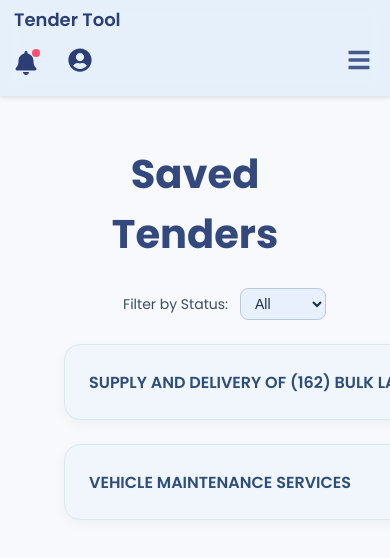
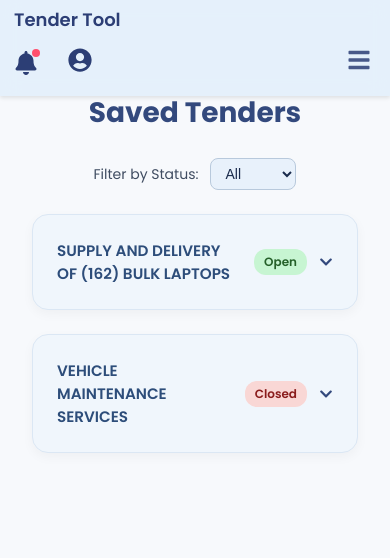
Before and after one commit to Bread-Corp/Tender-User-Interface, a React (Vite) app in the folder Tender-UserInterface/Tender-User-Interface-React/: page /tracking in a window 390 px wide. Shown: the top 558 px of the page. Built offline with nearby package versions, Linux system fonts and the light colour scheme.

Commit message:
Tweaks - fixed login page issue with padding - made tracking page responsive for smaller screens

```diff
--- a/Tender-UserInterface/Tender-User-Interface-React/src/Pages/About/About.jsx
+++ b/Tender-UserInterface/Tender-User-Interface-React/src/Pages/About/About.jsx
@@ -3,14 +3,14 @@ import './About.css';
 import { useNavigate } from 'react-router-dom';
 
 const About = () => {
-
     const navigate = useNavigate();
 
     const handleRedirect = () => {
-        navigate('/login'); //routing
+        navigate('/login'); // routing
     };
 
     return (
+        <div className="layout-wrapper">
             <div className="about-page">
                 <section className="about-hero">
                     <h1>About Us</h1>
@@ -53,6 +53,7 @@ const About = () => {
                     <button onClick={handleRedirect}>Get Started</button>
                 </section>
             </div>
+        </div>
     );
 };
 
--- a/Tender-UserInterface/Tender-User-Interface-React/src/Pages/Home/App.css
+++ b/Tender-UserInterface/Tender-User-Interface-React/src/Pages/Home/App.css
@@ -1,6 +1,6 @@
 @import url('https://fonts.googleapis.com/css2?family=Poppins&display=swap');
 
-#root {
+.layout-wrapper {
     max-width: 1280px;
     margin: 0 auto;
     padding: 2rem;
--- a/Tender-UserInterface/Tender-User-Interface-React/src/Pages/Home/Home.jsx
+++ b/Tender-UserInterface/Tender-User-Interface-React/src/Pages/Home/Home.jsx
@@ -1,7 +1,7 @@
 import React from 'react';
 import { FaSearch, FaBell, FaChartBar, FaGavel } from 'react-icons/fa';
 import { Link } from 'react-router-dom';
-import './Home.css'; // Optional: for custom styling
+import './Home.css';
 
 const Home = () => {
     return (
--- a/Tender-UserInterface/Tender-User-Interface-React/src/Pages/Login/Login.css
+++ b/Tender-UserInterface/Tender-User-Interface-React/src/Pages/Login/Login.css
@@ -1,6 +1,5 @@
 @import url('https://fonts.googleapis.com/css2?family=Poppins:wght@400;600;700&display=swap');
 
-/* ==== Base Reset ==== */
 *,
 *::before,
 *::after {
@@ -10,26 +9,26 @@
 html, body {
     margin: 0;
     padding: 0;
-    height: 100vh; /* force full viewport height */
+    height: 100vh;
     overflow: hidden; /* disable scroll */
     font-family: 'Poppins', sans-serif;
     background-color: #f8f9fb;
 }
 
-/* ==== Containers ==== */
+/* containers */
 #root, .login-container {
     font-family: 'Poppins', sans-serif;
 }
 
 .login-container {
     display: flex;
-    height: 100vh; /* full viewport */
+    height: 100vh;
     width: 100%;
     overflow: hidden;
 }
 
 
-/* ==== Left Panel ==== */
+/* left panel */
 .login-left {
     flex: 2;
     display: flex;
@@ -52,7 +51,7 @@ html, body {
     font-family: 'Segoe UI', sans-serif;
 }
 
-/* ==== Right Panel ==== */
+/* right panel */
 .login-right {
     flex: 0.7;
     background-color: #33497D;
@@ -63,7 +62,7 @@ html, body {
     justify-content: center;
 }
 
-/* ==== Navigation ==== */
+/* navigation */
 .home-icon {
     position: absolute;
     top: 1.25rem;
@@ -83,7 +82,7 @@ html, body {
         color: #f1e85a;
     }
 
-/* ==== Tabs ==== */
+/* tabs */
 .form-toggle {
     display: flex;
     justify-content: center;
@@ -113,7 +112,7 @@ html, body {
     color: #a0a0a0;
 }
 
-/* ==== Underline Effect ==== */
+/* underline */
 .underline {
     position: absolute;
     bottom: 0;
@@ -124,7 +123,7 @@ html, body {
     z-index: 0;
 }
 
-/* ==== Form ==== */
+/* form */
 .login-form {
     display: flex;
     flex-direction: column;
@@ -145,7 +144,7 @@ html, body {
     outline: none;
 }
 
-/* ==== Options ==== */
+/* form options */
 .form-options {
     display: flex;
     justify-content: space-between;
@@ -171,7 +170,7 @@ html, body {
             color: #f1e85a;
         }
 
-/* ==== Button ==== */
+/* login button */
 .login-button {
     background-color: #4e6baf;
     color: white;
@@ -188,7 +187,7 @@ html, body {
         background-color: #2a3a6d;
     }
 
-/* ==== Animation (optional, for future expansion) ==== */
+/* animation */
 .form-slide {
     opacity: 0;
     transform: translateY(20px);
@@ -201,7 +200,7 @@ html, body {
         transform: translateY(0);
     }
 
-/* ==== Responsive ==== */
+/* responsive tweaks */
 @media (max-width: 768px) {
     .login-container {
         flex-direction: column;
--- a/Tender-UserInterface/Tender-User-Interface-React/src/Pages/Profile/Profile.jsx
+++ b/Tender-UserInterface/Tender-User-Interface-React/src/Pages/Profile/Profile.jsx
@@ -23,12 +23,11 @@ const Profile = () => {
         localStorage.setItem("darkMode", darkMode);
     }, [darkMode]);
 
-    // Warn when leaving page with unsaved changes
     useEffect(() => {
         const handleBeforeUnload = (e) => {
             if (hasChanges) {
                 e.preventDefault();
-                e.returnValue = ""; // Required for Chrome
+                e.returnValue = "";
             }
         };
         window.addEventListener("beforeunload", handleBeforeUnload);
@@ -59,18 +58,19 @@ const Profile = () => {
     const handleSave = () => {
         setInitialFormData({ ...formData });
         setHasChanges(false);
-        // You can add backend update logic here
+        // backend update logic could go here (?)
     };
 
     const handleCancel = () => {
         setFormData({ ...initialFormData });
-        setProfileImage(null); // Optionally reset image
+        setProfileImage(null);
         setHasChanges(false);
     };
 
     return (
+        <div className="layout-wrapper">
             <div className="profile-container">
-            {/* Left Section - Edit Profile */}
+                {/* left section - edit profile */}
                 <section className="profile-section">
                     <h2>Edit Profile</h2>
                     <div className="card">
@@ -137,7 +137,7 @@ const Profile = () => {
                     </div>
                 </section>
 
-            {/* Right Section - Settings */}
+                {/* right section - settings */}
                 <section className="profile-section">
                     <h2>Profile Settings</h2>
                     <div className="card">
@@ -170,6 +170,7 @@ const Profile = () => {
                     </div>
                 </section>
             </div>
+        </div>
     );
 };
 
--- a/Tender-UserInterface/Tender-User-Interface-React/src/Pages/Tracking/Tracking.css
+++ b/Tender-UserInterface/Tender-User-Interface-React/src/Pages/Tracking/Tracking.css
@@ -14,11 +14,12 @@
 }
 
 .tender-grid {
-    display: grid;
-    grid-template-columns: repeat(auto-fit, minmax(600px, 1fr));
+    display: flex;
+    flex-direction: column;
     gap: 1.5rem;
 }
 
+/* Tweak the card for smaller screens */
 .tender-card {
     background: var(--tender-card-bg);
     border: 1px solid var(--tender-card-border);
@@ -56,11 +57,10 @@
     }
 
 .card-header h3 {
-    font-size: 16px;
+    font-size: 1rem;
     font-weight: 600;
-    color: #1f3b7a;
+    color: var(--tender-card-header);
     flex: 1;
-    color: var(--tender-card-header);
 }
 
 .status-badge {
@@ -87,7 +87,7 @@
 .closing-date {
     display: flex;
     align-items: center;
-    font-size: 14px;
+    font-size: 0.9rem;
     color: var(--tender-secondary-txt);
     margin-top: 10px;
 }
@@ -103,6 +103,8 @@
     justify-content: space-between;
     align-items: center;
     margin-top: 16px;
+    flex-wrap: wrap;
+    gap: 0.5rem;
 }
 
 .remove-btn,
@@ -145,6 +147,7 @@
     font-size: 14px;
     color: var(--tender-secondary-txt);
     justify-content: flex-end;
+    flex-wrap: wrap;
 }
 
     .filter-container select {
@@ -155,3 +158,30 @@
         color: #1a2b4c;
         font-size: 14px;
     }
+
+/*  Extra responsiveness for smaller screens */
+@media (max-width: 480px) {
+    .page-title {
+        font-size: 1.75rem;
+        margin-top: 60px;
+    }
+
+    .card-header h3 {
+        font-size: 0.95rem;
+    }
+
+    .card-actions {
+        flex-direction: column;
+        align-items: stretch;
+    }
+
+    .remove-btn,
+    .view-btn {
+        width: 100%;
+        justify-content: center;
+    }
+
+    .filter-container {
+        justify-content: center;
+    }
+}
```
Also changed, not shown: Tender-UserInterface/Tender-User-Interface-React/src/Pages/About/About.css (+5 -5 lines). Lines whose indentation alone changed are shown as unchanged.
